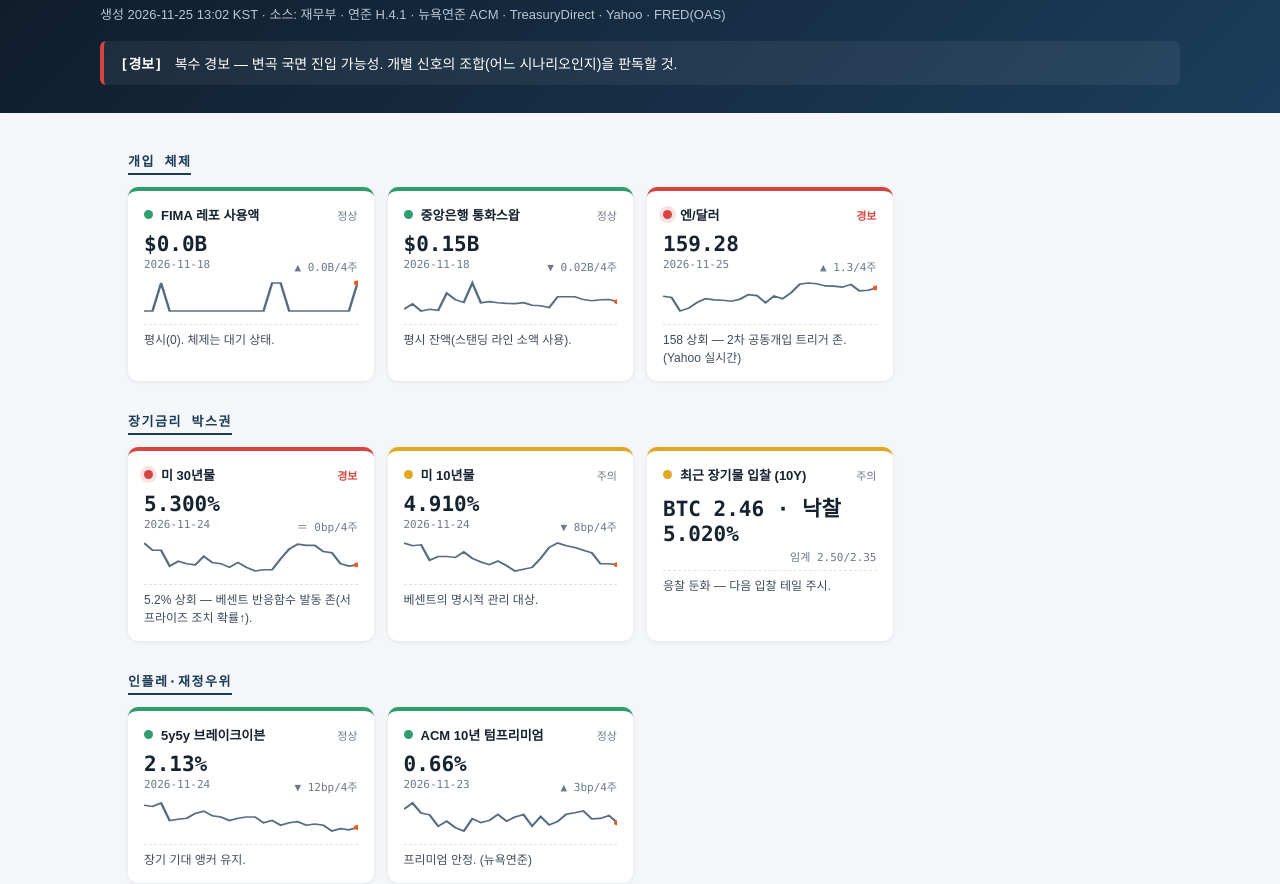
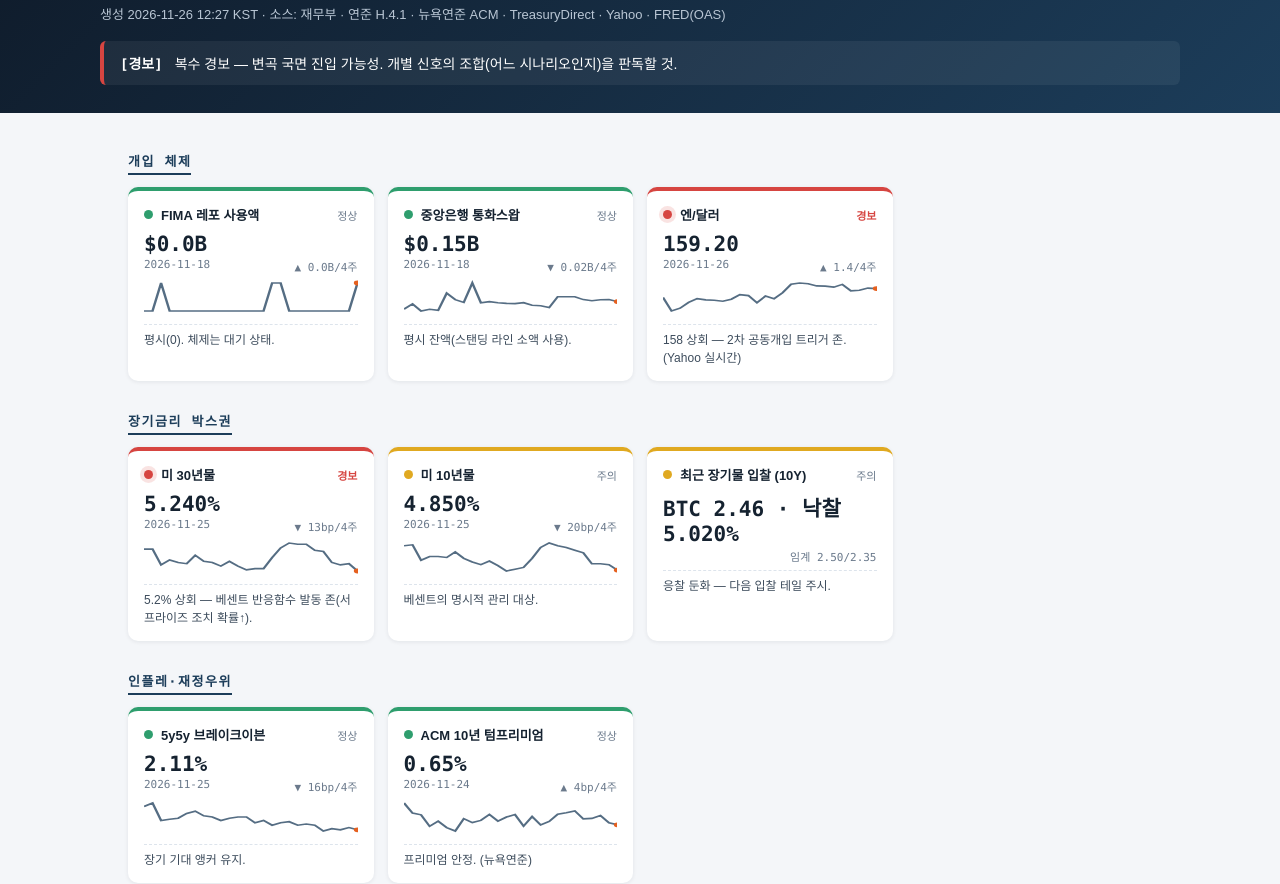
Before and after one commit to hoee213/macro-regime-watch, a plain HTML site: page docs/index.html in a window 1280 px wide. Shown: the part 90-974 px from the top of the page. Drawn offline with Linux system fonts and the light colour scheme.

Commit message:
대시보드 갱신 2026-11-26 12:27 KST

```diff
--- a/docs/index.html
+++ b/docs/index.html
@@ -68,7 +68,7 @@ body { background:var(--paper); color:var(--ink);
   <div class="wrap" style="padding:0;">
     <div class="eyebrow">Treasury–Fed Regime Watch</div>
     <h1>변곡점 대시보드</h1>
-    <div class="sub">생성 2026-11-25 13:02 KST · 소스: 재무부 · 연준 H.4.1 · 뉴욕연준 ACM · TreasuryDirect · Yahoo · FRED(OAS)</div>
+    <div class="sub">생성 2026-11-26 12:27 KST · 소스: 재무부 · 연준 H.4.1 · 뉴욕연준 ACM · TreasuryDirect · Yahoo · FRED(OAS)</div>
     <div class="regime st-red"><b>[경보]</b> 복수 경보 — 변곡 국면 진입 가능성. 개별 신호의 조합(어느 시나리오인지)을 판독할 것.</div>
   </div>
 </div>
@@ -104,9 +104,9 @@ body { background:var(--paper); color:var(--ink);
           <span class="card-name">엔/달러</span>
           <span class="card-status">경보</span>
         </div>
-        <div class="card-val">159.28</div>
-        <div class="card-meta"><span>2026-11-25</span><span>▲ 1.3/4주</span></div>
-        <svg class="spark" viewBox="0 0 140 34" preserveAspectRatio="none"><polyline points="0.0,16.3 5.6,17.4 11.2,31.0 16.8,28.2 22.4,22.4 28.0,18.6 33.6,19.9 39.2,20.2 44.8,21.2 50.4,19.2 56.0,14.6 61.6,15.6 67.2,22.7 72.8,16.1 78.4,18.7 84.0,12.7 89.6,4.2 95.2,3.0 100.8,3.8 106.4,5.9 112.0,6.1 117.6,7.1 123.2,4.4 128.8,10.8 134.4,10.2 140.0,7.9" /><circle cx="140.0" cy="7.9" r="2.4"/></svg>
+        <div class="card-val">159.20</div>
+        <div class="card-meta"><span>2026-11-26</span><span>▲ 1.4/4주</span></div>
+        <svg class="spark" viewBox="0 0 140 34" preserveAspectRatio="none"><polyline points="0.0,17.4 5.6,31.0 11.2,28.2 16.8,22.4 22.4,18.6 28.0,19.9 33.6,20.2 39.2,21.2 44.8,19.2 50.4,14.6 56.0,15.6 61.6,22.7 67.2,16.1 72.8,18.7 78.4,12.7 84.0,4.2 89.6,3.0 95.2,3.8 100.8,5.9 106.4,6.1 112.0,7.1 117.6,4.4 123.2,10.8 128.8,10.2 134.4,8.1 140.0,8.6" /><circle cx="140.0" cy="8.6" r="2.4"/></svg>
         <div class="card-note">158 상회 — 2차 공동개입 트리거 존. (Yahoo 실시간)</div>
       </div></div>
     <h2 class="grp">장기금리 박스권</h2>
@@ -117,9 +117,9 @@ body { background:var(--paper); color:var(--ink);
           <span class="card-name">미 30년물</span>
           <span class="card-status">경보</span>
         </div>
-        <div class="card-val">5.300%</div>
-        <div class="card-meta"><span>2026-11-24</span><span>＝ 0bp/4주</span></div>
-        <svg class="spark" viewBox="0 0 140 34" preserveAspectRatio="none"><polyline points="0.0,3.0 5.6,10.3 11.2,10.3 16.8,26.1 22.4,21.3 28.0,23.7 33.6,24.9 39.2,16.4 44.8,22.5 50.4,23.7 56.0,27.3 61.6,22.5 67.2,27.3 72.8,31.0 78.4,29.8 84.0,29.8 89.6,18.8 95.2,9.1 100.8,4.2 106.4,5.4 112.0,5.4 117.6,11.5 123.2,12.7 128.8,23.7 134.4,26.1 140.0,24.9" /><circle cx="140.0" cy="24.9" r="2.4"/></svg>
+        <div class="card-val">5.240%</div>
+        <div class="card-meta"><span>2026-11-25</span><span>▼ 13bp/4주</span></div>
+        <svg class="spark" viewBox="0 0 140 34" preserveAspectRatio="none"><polyline points="0.0,9.1 5.6,9.1 11.2,24.9 16.8,20.0 22.4,22.5 28.0,23.7 33.6,15.2 39.2,21.3 44.8,22.5 50.4,26.1 56.0,21.3 61.6,26.1 67.2,29.8 72.8,28.6 78.4,28.6 84.0,17.6 89.6,7.9 95.2,3.0 100.8,4.2 106.4,4.2 112.0,10.3 117.6,11.5 123.2,22.5 128.8,24.9 134.4,23.7 140.0,31.0" /><circle cx="140.0" cy="31.0" r="2.4"/></svg>
         <div class="card-note">5.2% 상회 — 베센트 반응함수 발동 존(서프라이즈 조치 확률↑).</div>
       </div>
       <div class="card st-yellow">
@@ -128,9 +128,9 @@ body { background:var(--paper); color:var(--ink);
           <span class="card-name">미 10년물</span>
           <span class="card-status">주의</span>
         </div>
-        <div class="card-val">4.910%</div>
-        <div class="card-meta"><span>2026-11-24</span><span>▼ 8bp/4주</span></div>
-        <svg class="spark" viewBox="0 0 140 34" preserveAspectRatio="none"><polyline points="0.0,3.0 5.6,5.7 11.2,4.8 16.8,20.2 22.4,16.5 28.0,16.5 33.6,17.5 39.2,12.0 44.8,18.4 50.4,22.0 56.0,24.7 61.6,21.1 67.2,25.6 72.8,31.0 78.4,29.2 84.0,27.4 89.6,18.4 95.2,7.5 100.8,3.0 106.4,5.7 112.0,7.5 117.6,10.2 123.2,12.9 128.8,23.8 134.4,23.8 140.0,24.7" /><circle cx="140.0" cy="24.7" r="2.4"/></svg>
+        <div class="card-val">4.850%</div>
+        <div class="card-meta"><span>2026-11-25</span><span>▼ 20bp/4주</span></div>
+        <svg class="spark" viewBox="0 0 140 34" preserveAspectRatio="none"><polyline points="0.0,5.7 5.6,4.8 11.2,20.2 16.8,16.5 22.4,16.5 28.0,17.5 33.6,12.0 39.2,18.4 44.8,22.0 50.4,24.7 56.0,21.1 61.6,25.6 67.2,31.0 72.8,29.2 78.4,27.4 84.0,18.4 89.6,7.5 95.2,3.0 100.8,5.7 106.4,7.5 112.0,10.2 117.6,12.9 123.2,23.8 128.8,23.8 134.4,24.7 140.0,30.1" /><circle cx="140.0" cy="30.1" r="2.4"/></svg>
         <div class="card-note">베센트의 명시적 관리 대상.</div>
       </div>
       <div class="card st-yellow">
@@ -152,9 +152,9 @@ body { background:var(--paper); color:var(--ink);
           <span class="card-name">5y5y 브레이크이븐</span>
           <span class="card-status">정상</span>
         </div>
-        <div class="card-val">2.13%</div>
-        <div class="card-meta"><span>2026-11-24</span><span>▼ 12bp/4주</span></div>
-        <svg class="spark" viewBox="0 0 140 34" preserveAspectRatio="none"><polyline points="0.0,5.3 5.6,6.5 11.2,3.0 16.8,20.5 22.4,19.3 28.0,18.2 33.6,13.5 39.2,11.2 44.8,15.8 50.4,17.0 56.0,20.5 61.6,18.2 67.2,17.0 72.8,17.0 78.4,22.8 84.0,20.5 89.6,25.2 95.2,22.8 100.8,21.7 106.4,25.2 112.0,24.0 117.6,25.2 123.2,31.0 128.8,28.7 134.4,29.8 140.0,27.5" /><circle cx="140.0" cy="27.5" r="2.4"/></svg>
+        <div class="card-val">2.11%</div>
+        <div class="card-meta"><span>2026-11-25</span><span>▼ 16bp/4주</span></div>
+        <svg class="spark" viewBox="0 0 140 34" preserveAspectRatio="none"><polyline points="0.0,6.5 5.6,3.0 11.2,20.5 16.8,19.3 22.4,18.2 28.0,13.5 33.6,11.2 39.2,15.8 44.8,17.0 50.4,20.5 56.0,18.2 61.6,17.0 67.2,17.0 72.8,22.8 78.4,20.5 84.0,25.2 89.6,22.8 95.2,21.7 100.8,25.2 106.4,24.0 112.0,25.2 117.6,31.0 123.2,28.7 128.8,29.8 134.4,27.5 140.0,29.8" /><circle cx="140.0" cy="29.8" r="2.4"/></svg>
         <div class="card-note">장기 기대 앵커 유지.</div>
       </div>
       <div class="card st-green">
@@ -163,9 +163,9 @@ body { background:var(--paper); color:var(--ink);
           <span class="card-name">ACM 10년 텀프리미엄</span>
           <span class="card-status">정상</span>
         </div>
-        <div class="card-val">0.66%</div>
-        <div class="card-meta"><span>2026-11-23</span><span>▲ 3bp/4주</span></div>
-        <svg class="spark" viewBox="0 0 140 34" preserveAspectRatio="none"><polyline points="0.0,9.3 5.6,3.0 11.2,13.1 16.8,14.8 22.4,26.3 28.0,21.2 33.6,27.6 39.2,31.0 44.8,18.7 50.4,22.6 56.0,20.4 61.6,14.5 67.2,21.1 72.8,17.0 78.4,14.6 84.0,26.1 89.6,16.5 95.2,25.0 100.8,21.4 106.4,14.2 112.0,12.7 117.6,10.9 123.2,18.9 128.8,18.4 134.4,15.6 140.0,22.8" /><circle cx="140.0" cy="22.8" r="2.4"/></svg>
+        <div class="card-val">0.65%</div>
+        <div class="card-meta"><span>2026-11-24</span><span>▲ 4bp/4주</span></div>
+        <svg class="spark" viewBox="0 0 140 34" preserveAspectRatio="none"><polyline points="0.0,3.0 5.6,13.1 11.2,14.8 16.8,26.3 22.4,21.2 28.0,27.6 33.6,31.0 39.2,18.7 44.8,22.6 50.4,20.4 56.0,14.5 61.6,21.1 67.2,17.0 72.8,14.6 78.4,26.1 84.0,16.5 89.6,25.0 95.2,21.4 100.8,14.2 106.4,12.7 112.0,10.9 117.6,18.9 123.2,18.4 128.8,15.6 134.4,22.8 140.0,24.8" /><circle cx="140.0" cy="24.8" r="2.4"/></svg>
         <div class="card-note">프리미엄 안정. (뉴욕연준)</div>
       </div></div>
     <h2 class="grp">AI 크레딧</h2>
```
Also changed, not shown: docs/signals.json (+25 -25 lines).
